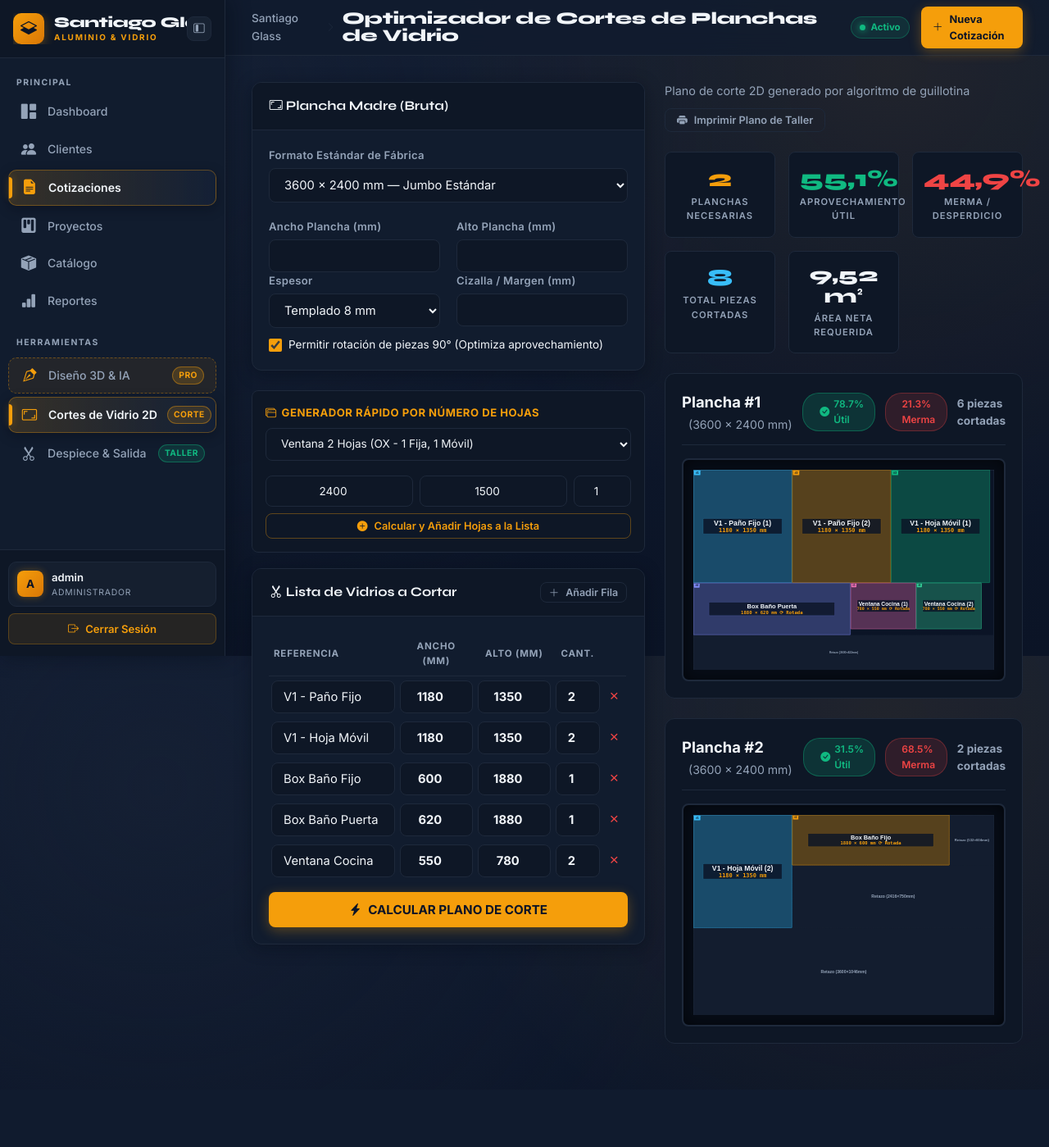
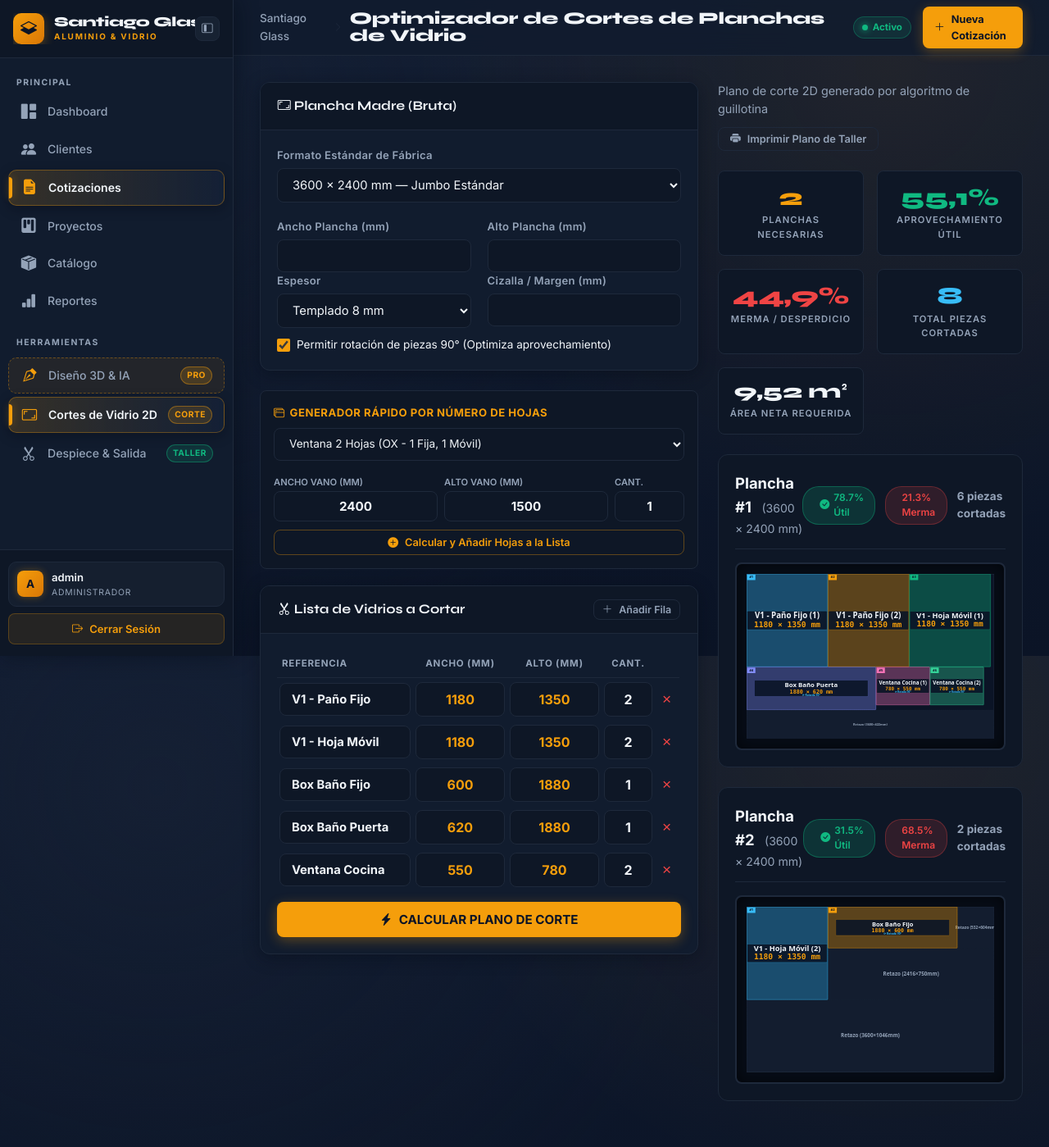
Before and after one commit to LevelUpRocketCoder/Santiago-Glass, a Django app: page /cotizaciones/optimizador-vidrio/ in a window 1280 px wide. Shown: the whole page at 82% size. Before the commit the page ends 1273 px from the top, so only its background shows below. Run offline with Django 4.2, Linux system fonts and the light colour scheme; a user stored in the database is signed in.

Commit message:
Fix glass optimizer inputs, enlarged 2D SVG labels, and expanded sidebar width

```diff
--- a/static/css/main.css
+++ b/static/css/main.css
@@ -69,7 +69,7 @@
   --font-body:          'Inter', sans-serif;
 
   /* ── DIMENSIONES DE LAYOUT FIGMA SIDEBAR ── */
-  --sidebar-w:            275px;
+  --sidebar-w:            285px;
   --sidebar-w-collapsed:  76px;
   --topbar-h:             68px;
 
@@ -181,7 +181,7 @@ ul { list-style: none; }
 
 .sidebar-brand-title {
   font-family: var(--font-head);
-  font-size: 1.12rem;
+  font-size: 1.05rem; white-space: nowrap;
   font-weight: 800;
   letter-spacing: -0.4px;
   color: #F1F5F9;
--- a/templates/cotizaciones/optimizador_vidrio.html
+++ b/templates/cotizaciones/optimizador_vidrio.html
@@ -9,7 +9,7 @@
 /* ── ESTILOS DEL OPTIMIZADOR DE CORTES 2D (PALETA MODERNA AZUL & ÁMBAR) ── */
 .opt-grid {
     display: grid;
-    grid-template-columns: 480px 1fr;
+    grid-template-columns: 535px 1fr;
     gap: 1.5rem;
     align-items: start;
 }
@@ -45,6 +45,16 @@
     padding: 1.25rem;
 }
 
+/* Quitar flechas HTML5 para que no tapen los numeros */
+input[type="number"]::-webkit-outer-spin-button,
+input[type="number"]::-webkit-inner-spin-button {
+    -webkit-appearance: none;
+    margin: 0;
+}
+input[type="number"] {
+    -moz-appearance: textfield;
+}
+
 /* Tabla de Piezas a Cortar */
 .piezas-table {
     width: 100%;
@@ -73,15 +83,17 @@
 
 .table-input {
     width: 100%;
-    padding: 7px 6px;
+    padding: 8px 6px;
     background: #0B1426;
     border: 1px solid var(--border);
     border-radius: 6px;
     color: #F1F5F9;
-    font-size: 0.88rem;
+    font-size: 0.98rem;
+    font-weight: 700;
     font-family: inherit;
     outline: none;
     transition: var(--transition);
+    box-sizing: border-box;
 }
 
 .table-input:focus {
@@ -306,10 +318,19 @@
                     <option value="pano_fijo">Paño Fijo Directo (1 sola hoja)</option>
                 </select>
             </div>
-            <div style="display:grid; grid-template-columns: 1fr 1fr 70px; gap:8px; margin-bottom:8px;">
-                <input type="number" id="genAnchoVano" class="form-control" placeholder="Ancho Vano (mm)" value="2400" style="font-size:0.85rem; text-align:center;">
-                <input type="number" id="genAltoVano" class="form-control" placeholder="Alto Vano (mm)" value="1500" style="font-size:0.85rem; text-align:center;">
-                <input type="number" id="genCant" class="form-control" placeholder="Cant." value="1" min="1" style="font-size:0.85rem; text-align:center;" title="Cantidad de ventanas">
+            <div style="display:grid; grid-template-columns: 1fr 1fr 85px; gap:8px; margin-bottom:10px;">
+                <div>
+                    <label style="font-size:0.7rem; color:var(--text-dim); text-transform:uppercase; font-weight:600; display:block; margin-bottom:2px;">Ancho Vano (mm)</label>
+                    <input type="number" id="genAnchoVano" class="form-control" placeholder="2400" value="2400" style="font-size:0.95rem; font-weight:700; text-align:center; padding:8px;">
+                </div>
+                <div>
+                    <label style="font-size:0.7rem; color:var(--text-dim); text-transform:uppercase; font-weight:600; display:block; margin-bottom:2px;">Alto Vano (mm)</label>
+                    <input type="number" id="genAltoVano" class="form-control" placeholder="1500" value="1500" style="font-size:0.95rem; font-weight:700; text-align:center; padding:8px;">
+                </div>
+                <div>
+                    <label style="font-size:0.7rem; color:var(--text-dim); text-transform:uppercase; font-weight:600; display:block; margin-bottom:2px;">Cant.</label>
+                    <input type="number" id="genCant" class="form-control" placeholder="1" value="1" min="1" style="font-size:0.95rem; font-weight:700; text-align:center; padding:8px;" title="Cantidad de aberturas">
+                </div>
             </div>
             <button type="button" class="btn btn-ghost btn-sm w-full" onclick="generarHojasDesdeVano()" style="color:var(--primary); border-color:rgba(245,158,11,0.35); justify-content:center; padding:7px;">
                 <i class="bi bi-plus-circle-fill me-1"></i> Calcular y Añadir Hojas a la Lista
@@ -330,10 +351,10 @@
                         <thead>
                             <tr>
                                 <th>Referencia</th>
-                                <th style="width:95px;">Ancho (mm)</th>
-                                <th style="width:95px;">Alto (mm)</th>
-                                <th style="width:60px;">Cant.</th>
-                                <th style="width:25px;"></th>
+                                <th style="width:115px; text-align:center;">Ancho (mm)</th>
+                                <th style="width:115px; text-align:center;">Alto (mm)</th>
+                                <th style="width:65px; text-align:center;">Cant.</th>
+                                <th style="width:30px;"></th>
                             </tr>
                         </thead>
                         <tbody id="tbodyPiezas">
@@ -502,18 +523,18 @@ function renderizarTablaPiezas() {
         const tr = document.createElement("tr");
         tr.innerHTML = `
             <td>
-                <input type="text" class="table-input" value="${p.label || 'Pieza ' + (idx+1)}" onchange="actualizarPieza(${idx}, 'label', this.value)">
+                <input type="text" class="table-input" value="${p.label || 'Pieza ' + (idx+1)}" onchange="actualizarPieza(${idx}, 'label', this.value)" placeholder="Descripción">
             </td>
-            <td style="width:95px;">
-                <input type="number" class="table-input" style="text-align:center; font-weight:700;" value="${p.ancho}" min="50" onchange="actualizarPieza(${idx}, 'ancho', this.value)">
+            <td style="width:115px;">
+                <input type="number" class="table-input" style="text-align:center; font-weight:800; font-size:1rem; color:#F59E0B;" value="${p.ancho}" min="50" onchange="actualizarPieza(${idx}, 'ancho', this.value)" title="Ancho en mm">
             </td>
-            <td style="width:95px;">
-                <input type="number" class="table-input" style="text-align:center; font-weight:700;" value="${p.alto}" min="50" onchange="actualizarPieza(${idx}, 'alto', this.value)">
+            <td style="width:115px;">
+                <input type="number" class="table-input" style="text-align:center; font-weight:800; font-size:1rem; color:#F59E0B;" value="${p.alto}" min="50" onchange="actualizarPieza(${idx}, 'alto', this.value)" title="Alto en mm">
             </td>
-            <td style="width:60px;">
-                <input type="number" class="table-input" style="text-align:center; font-weight:700;" value="${p.cantidad || 1}" min="1" onchange="actualizarPieza(${idx}, 'cantidad', this.value)">
+            <td style="width:65px;">
+                <input type="number" class="table-input" style="text-align:center; font-weight:800; font-size:1rem; color:#F1F5F9;" value="${p.cantidad || 1}" min="1" onchange="actualizarPieza(${idx}, 'cantidad', this.value)" title="Cantidad">
             </td>
-            <td class="text-center">
+            <td class="text-center" style="width:30px;">
                 <button type="button" class="btn-del-row" onclick="eliminarFilaPieza(${idx})" title="Eliminar">&times;</button>
             </td>
         `;
@@ -615,47 +636,77 @@ function renderizarPlanchas(res) {
 
         let svgPieces = "";
         sheet.piezas.forEach((p, pIdx) => {
-            // Calcular tamaños de fuente proporcionales y legibles
             const minDim = Math.min(p.w, p.h);
-            const titleFontSize = Math.max(38, Math.min(85, Math.floor(minDim * 0.12)));
-            const dimFontSize = Math.max(30, Math.min(68, Math.floor(minDim * 0.09)));
 
-            const boxW = Math.min(p.w - 20, Math.max(220, p.w * 0.8));
-            const boxH = Math.min(p.h - 20, titleFontSize + dimFontSize + 32);
+            // Tamaños de texto GRANDES y súper legibles en escala SVG (viewBox 3600x2400)
+            let titleFontSize = Math.max(55, Math.min(130, Math.floor(minDim * 0.15)));
+            let dimFontSize = Math.max(48, Math.min(115, Math.floor(minDim * 0.13)));
+
+            const dimStr = `${p.w} × ${p.h} mm`;
+            const titleStr = p.id || `Vidrio #${pIdx + 1}`;
+
+            // Ajuste dinámico para evitar desbordamiento horizontal
+            const estDimWidth = dimStr.length * (dimFontSize * 0.58);
+            if (estDimWidth > (p.w - 30)) {
+                dimFontSize = Math.max(34, Math.floor((p.w - 30) / (dimStr.length * 0.58)));
+            }
+
+            const estTitleWidth = titleStr.length * (titleFontSize * 0.55);
+            if (estTitleWidth > (p.w - 30)) {
+                titleFontSize = Math.max(34, Math.floor((p.w - 30) / (titleStr.length * 0.55)));
+            }
+
+            const boxW = Math.min(p.w - 16, Math.max(estDimWidth + 40, estTitleWidth + 40, p.w * 0.88));
+            const boxH = Math.min(p.h - 16, titleFontSize + dimFontSize + (p.rotada ? 65 : 42));
+
+            // Badge de esquina superior izquierda (#1, #2, etc.) mucho más visible
+            const badgeW = Math.max(70, Math.min(120, Math.floor(p.w * 0.22)));
+            const badgeH = Math.max(48, Math.min(80, Math.floor(p.h * 0.16)));
+            const badgeFont = Math.max(30, Math.min(50, Math.floor(badgeH * 0.62)));
+
+            const rotadoSvg = p.rotada ? `
+                <text x="${p.x + p.w/2}" y="${p.y + p.h/2 + titleFontSize/2 + dimFontSize/2 + 14}"
+                      font-family="system-ui, sans-serif" font-size="${Math.max(26, Math.floor(dimFontSize * 0.52))}" font-weight="800"
+                      fill="#38BDF8" text-anchor="middle" dominant-baseline="middle">
+                    ⟳ Rotada 90°
+                </text>
+            ` : '';
 
             svgPieces += `
                 <g class="glass-cut-piece">
                     <!-- Rectángulo de la pieza de vidrio -->
                     <rect x="${p.x}" y="${p.y}" width="${p.w}" height="${p.h}"
-                          fill="${p.color}" fill-opacity="0.32"
-                          stroke="${p.color}" stroke-width="4" rx="4" />
+                          fill="${p.color}" fill-opacity="0.34"
+                          stroke="${p.color}" stroke-width="5" rx="6" />
 
                     <!-- Badge de número de corte en la esquina -->
-                    <rect x="${p.x + 8}" y="${p.y + 8}" width="${Math.max(45, titleFontSize*0.9)}" height="${Math.max(32, titleFontSize*0.65)}" rx="4" fill="${p.color}" />
-                    <text x="${p.x + 8 + Math.max(45, titleFontSize*0.9)/2}" y="${p.y + 8 + Math.max(32, titleFontSize*0.65)/2 + 2}"
-                          font-family="sans-serif" font-size="${Math.max(20, titleFontSize*0.42)}" font-weight="900"
+                    <rect x="${p.x + 8}" y="${p.y + 8}" width="${badgeW}" height="${badgeH}" rx="6" fill="${p.color}" />
+                    <text x="${p.x + 8 + badgeW/2}" y="${p.y + 8 + badgeH/2 + 2}"
+                          font-family="system-ui, -apple-system, sans-serif" font-size="${badgeFont}" font-weight="900"
                           fill="#0B1426" text-anchor="middle" dominant-baseline="middle">
                         #${pIdx + 1}
                     </text>
 
-                    <!-- Caja de contraste para asegurar 100% de legibilidad del texto -->
+                    <!-- Caja de contraste oscuro para legibilidad 100% nítida -->
                     <rect x="${p.x + (p.w - boxW)/2}" y="${p.y + (p.h - boxH)/2}"
-                          width="${boxW}" height="${boxH}" rx="8"
-                          fill="rgba(11, 20, 38, 0.82)" stroke="${p.color}" stroke-width="1.5" />
+                          width="${boxW}" height="${boxH}" rx="12"
+                          fill="rgba(11, 20, 38, 0.90)" stroke="${p.color}" stroke-width="2.5" />
 
                     <!-- Nombre / Referencia de la pieza -->
-                    <text x="${p.x + p.w/2}" y="${p.y + p.h/2 - dimFontSize/2 + 2}"
-                          font-family="sans-serif" font-size="${titleFontSize}" font-weight="800"
+                    <text x="${p.x + p.w/2}" y="${p.y + p.h/2 - (dimFontSize * 0.55)}"
+                          font-family="system-ui, -apple-system, sans-serif" font-size="${titleFontSize}" font-weight="800"
                           fill="#F1F5F9" text-anchor="middle" dominant-baseline="middle">
-                        ${p.id}
+                        ${titleStr}
                     </text>
 
-                    <!-- Medidas de corte exactas (Ancho x Alto mm) -->
-                    <text x="${p.x + p.w/2}" y="${p.y + p.h/2 + titleFontSize/2 + 6}"
-                          font-family="monospace" font-size="${dimFontSize}" font-weight="700"
+                    <!-- Medidas de corte exactas (Ancho x Alto mm) en Ámbar brillante -->
+                    <text x="${p.x + p.w/2}" y="${p.y + p.h/2 + (titleFontSize * 0.55)}"
+                          font-family="Consolas, monospace" font-size="${dimFontSize}" font-weight="900"
                           fill="#F59E0B" text-anchor="middle" dominant-baseline="middle">
-                        ${p.w} × ${p.h} mm ${p.rotada ? '⟳ Rotada' : ''}
+                        ${dimStr}
                     </text>
+
+                    ${rotadoSvg}
                 </g>
             `;
         });
@@ -665,13 +716,13 @@ function renderizarPlanchas(res) {
         sheet.retazos.forEach(r => {
             if (r.w >= 180 && r.h >= 180) {
                 const rMinDim = Math.min(r.w, r.h);
-                const rFontSize = Math.max(26, Math.min(50, Math.floor(rMinDim * 0.08)));
+                const rFontSize = Math.max(38, Math.min(75, Math.floor(rMinDim * 0.11)));
                 svgRetazos += `
                     <g class="scrap-piece">
                         <rect x="${r.x}" y="${r.y}" width="${r.w}" height="${r.h}"
-                              fill="rgba(30, 41, 59, 0.45)" stroke="#1E293B" stroke-width="2" stroke-dasharray="8,8" />
+                              fill="rgba(30, 41, 59, 0.45)" stroke="#1E293B" stroke-width="3" stroke-dasharray="10,10" rx="4" />
                         <text x="${r.x + r.w/2}" y="${r.y + r.h/2}"
-                              font-family="sans-serif" font-size="${rFontSize}" font-weight="600"
+                              font-family="system-ui, sans-serif" font-size="${rFontSize}" font-weight="700"
                               fill="#94A3B8" text-anchor="middle" dominant-baseline="middle">
                             Retazo (${r.w}×${r.h}mm)
                         </text>
```
